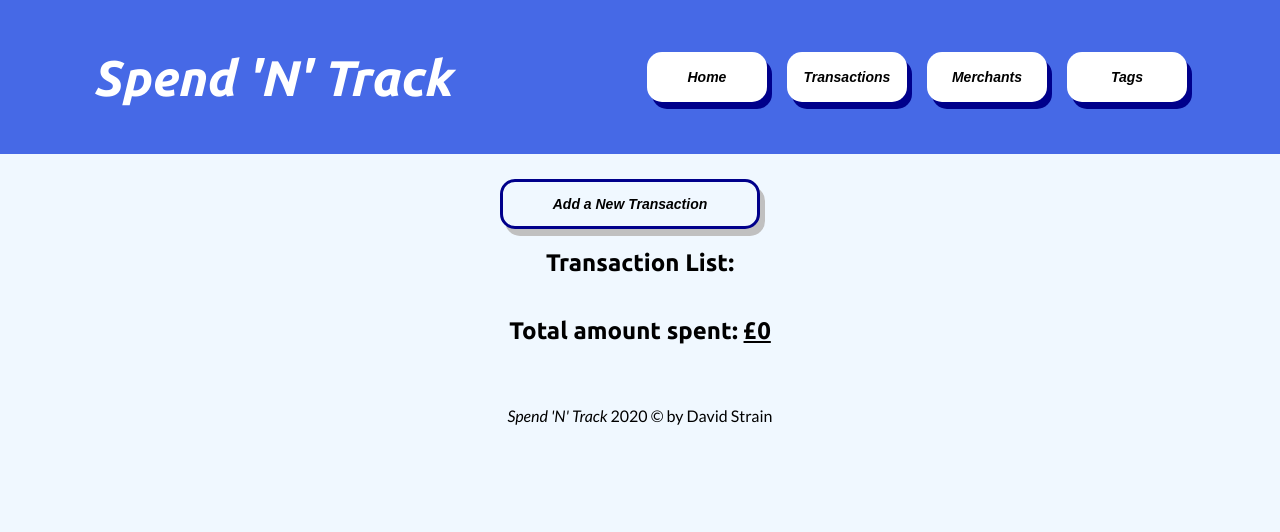
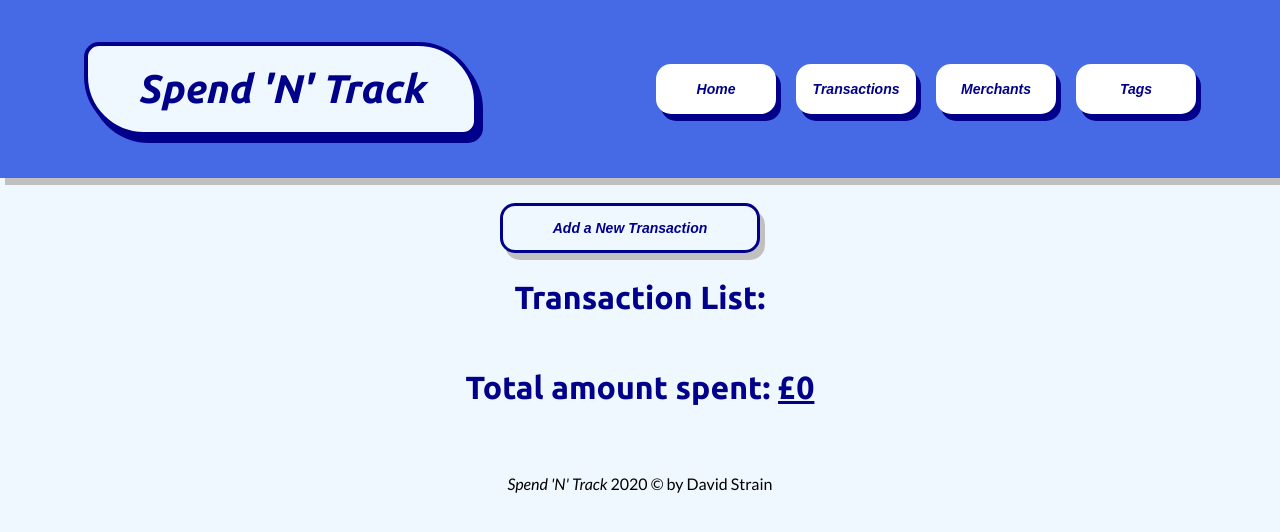
Before and after one commit to Strd79/Spending_Tracker_App, a Flask app: page /transactions in a window 1280 px wide. Shown: the top 532 px of the page. Run offline with Flask 2, Linux system fonts and the light colour scheme; data that the repository does not hold is empty; some libraries are stand-ins or nearby versions.

Commit message:
Updated some more CSS, created my 'Spend 'N' Track' style logo

```diff
--- a/static/styles.css
+++ b/static/styles.css
@@ -20,6 +20,7 @@ body > header {
     background-color: #4669E6;
     padding: 15px 25px;
     color: white;
+    box-shadow: 5px 7px silver;
 }
 
 body > main > header {
@@ -39,10 +40,27 @@ header p {
 }
 
 h1 {
-    font-size: 50px;
+    font-size: 40px;
+    border: 4px solid darkblue;
+    background-color: aliceblue;
+    color: darkblue;
+    padding: 20px 50px;
+    border-radius: 15px 60px 15px;
+    box-shadow: 5px 7px darkblue;
+    text-align: center;
 }
 p {
     font-family: 'Lato', sans-serif;
+}
+
+h2 {
+    font-size: 32px;
+    color: darkblue;
+}
+
+h3 {
+    font-size: 24px;
+    color: darkblue;
 }
 
 ul {
@@ -56,6 +74,7 @@ li {
 
 header button {
     background-color: white;
+    color: darkblue;
     border-radius: 15px;
     width: 120px;
     height: 50px;
@@ -67,12 +86,14 @@ header button {
 }
 
 header button:hover {
-    background-color: aquamarine;
+    background-color: turquoise;
     border: 3px solid darkblue;
+    transition: 0.15s;
 }
 
 main button {
     background-color: aliceblue;
+    color: darkblue;
     border:3px solid darkblue;
     border-radius: 15px;
     width: 260px;
@@ -87,6 +108,7 @@ main button {
 main button:hover {
     background-color: darkblue;
     color: white;
+    transition: 0.15s;
 }
 
 input[type=text], select {
@@ -119,6 +141,7 @@ input[type=date] {
 
 input[type=submit] {
     background-color: aliceblue;
+    color: darkblue;
     border:3px solid darkblue;
     border-radius: 15px;
     width: 160px;
@@ -134,6 +157,7 @@ input[type=submit] {
 input[type=submit]:hover {
     background-color: darkblue;
     color: white;
+    transition: 0.15s;
 }
 
 footer {
--- a/templates/transactions/index.html
+++ b/templates/transactions/index.html
@@ -12,7 +12,7 @@
         <main class="index_list">
             <div>
                 <h3>{{ transaction.merchant.name }}</h3>
-                <h4><b>Date:</b> {{ transaction.date }}</h4>
+                <p><b>Date:</b> {{ transaction.date }}</p>
                 <p><b>Spend amount:</b> £{{ transaction.amount }}</p>
                 <p><b>Tag:</b> {{ transaction.tag.name }}</p>
             </div>
```
